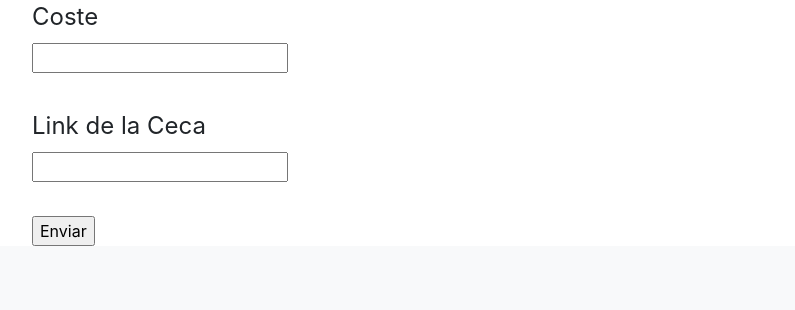
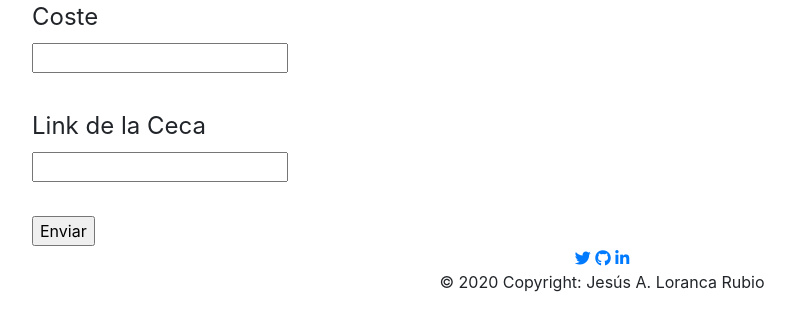
Before and after one commit to Jesus-Loranca/Coleccion-Numismatica, a Flask app: template templates/form.html in a window 1280 px wide. Shown: the part 1658-1968 px from the top of the page, without its empty margins (38-833 px from the left). Before the commit the page ends 1904 px from the top, so only its background shows below. Run offline with Flask 2, Linux system fonts and the light colour scheme; the template is opened without the code that fills it, so the values that code supplies are empty; some libraries are stand-ins or nearby versions.

Commit message:
ADD: Footer content

```diff
--- a/app.py
+++ b/app.py
@@ -10,6 +10,7 @@ from helpers.utilities import splitByLanguage
 from helpers.utilities import stringToURL
 
 app = Flask(__name__)
+moment = Moment(app)
 
 @app.route('/')
 @app.route('/<string:language>/')
--- a/templates/footer.html
+++ b/templates/footer.html
@@ -1,5 +1,11 @@
-{% extends 'layout.html' %}
+<footer class="container text-center">
+    <div class="row">
+        <div class="col">
+            <a href="https://twitter.com/creatiboom/"><i class="fab fa-twitter"></i></a>
+            <a href="https://github.com/Jesus-Loranca/"><i class="fab fa-github"></i></a>
+            <a href="https://www.linkedin.com/in/jesus-loranca/"><i class="fab fa-linkedin-in"></i></a>
 
-{% block content %}
-
-{% endblock %}
+            <p class="copyright">© {{ moment().format('YYYY') }} Copyright: Jesús A. Loranca Rubio</p>
+        </div>
+    </div>
+</footer>
--- a/templates/layout.html
+++ b/templates/layout.html
@@ -22,6 +22,9 @@
                 .en { display: none !important; }
             </style>
         {% endif %}
+
+        <script src="https://code.jquery.com/jquery-3.2.1.slim.min.js" integrity="sha384-KJ3o2DKtIkvYIK3UENzmM7KCkRr/rE9/Qpg6aAZGJwFDMVNA/GpGFF93hXpG5KkN" crossorigin="anonymous"></script>
+        {{ moment.include_moment() }}
     </head>
     <body>
         <nav class="navbar navbar-expand-lg navbar-light bg-light">
@@ -61,17 +64,11 @@
             {% block content %}{% endblock %}
         </section>
 
-        <section class="footer">
-            {% block footer %}{% endblock %}
-        </section>
+        {% include 'footer.html' %}
 
-        <script src="https://code.jquery.com/jquery-3.2.1.slim.min.js" integrity="sha384-KJ3o2DKtIkvYIK3UENzmM7KCkRr/rE9/Qpg6aAZGJwFDMVNA/GpGFF93hXpG5KkN" crossorigin="anonymous"></script>
         <script src="https://cdnjs.cloudflare.com/ajax/libs/popper.js/1.12.9/umd/popper.min.js" integrity="sha384-ApNbgh9B+Y1QKtv3Rn7W3mgPxhU9K/ScQsAP7hUibX39j7fakFPskvXusvfa0b4Q" crossorigin="anonymous"></script>
         <script src="https://maxcdn.bootstrapcdn.com/bootstrap/4.0.0/js/bootstrap.min.js" integrity="sha384-JZR6Spejh4U02d8jOt6vLEHfe/JQGiRRSQQxSfFWpi1MquVdAyjUar5+76PVCmYl" crossorigin="anonymous"></script>
-
-        {% if site.fontAwesome %}
-            <script src="https://kit.fontawesome.com/dbc8ddb3d9.js" crossorigin="anonymous"></script>
-        {% endif %}
+        <script src="https://kit.fontawesome.com/dbc8ddb3d9.js" crossorigin="anonymous"></script>
 
         {% if site.blowUp %}
             <script type="text/javascript" src="{{ url_for('static', filename='js/lib/blowup.js') }}"></script>
```
